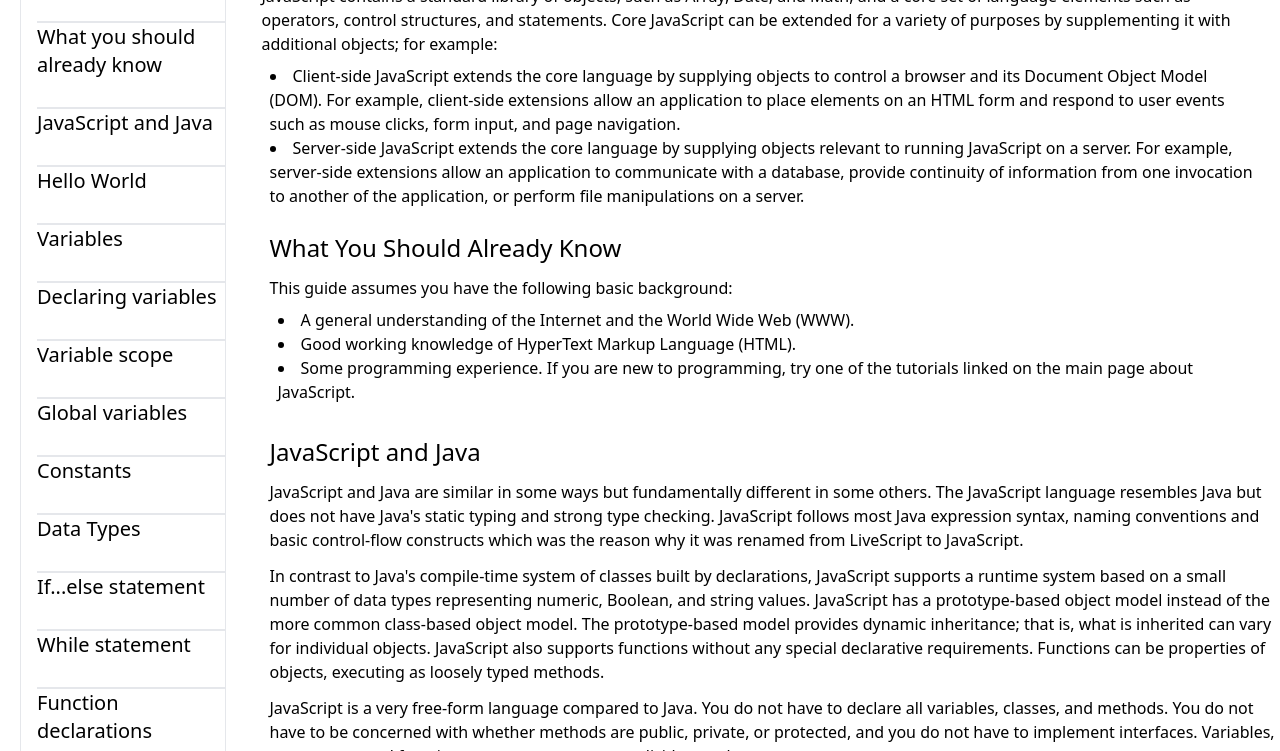
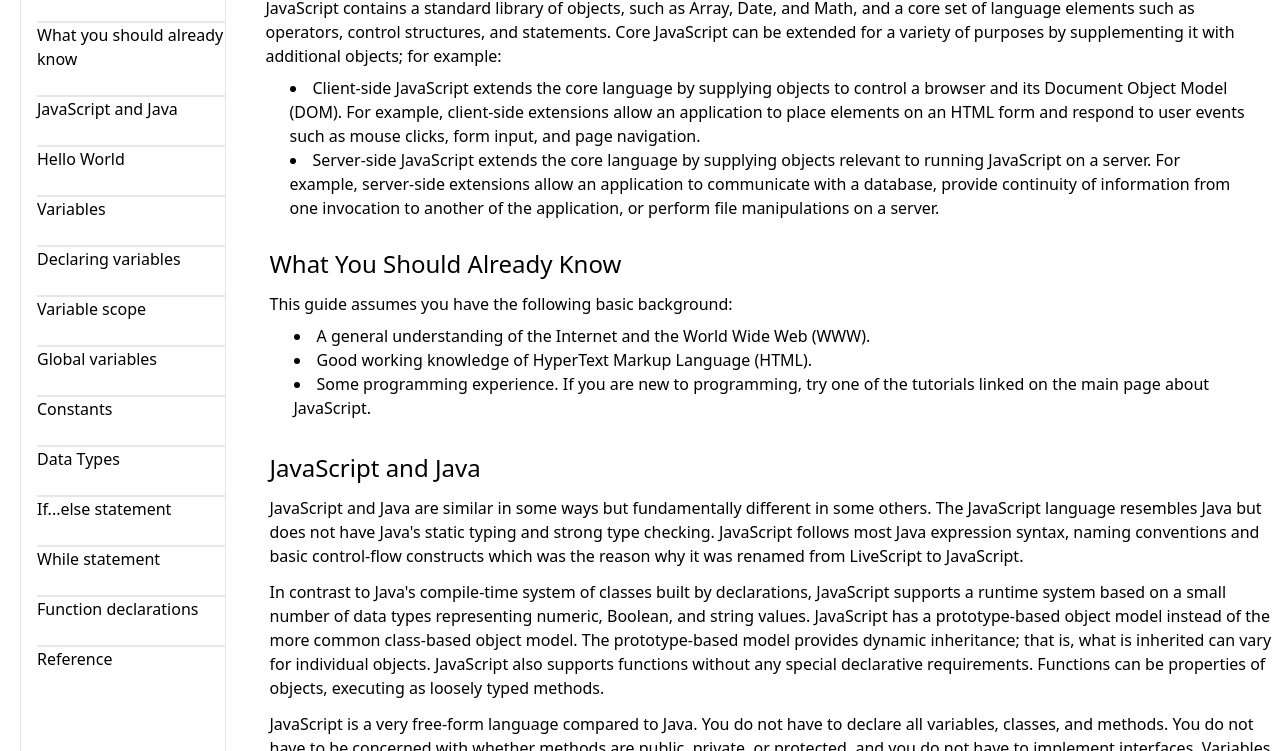
Before and after one commit to torpakwastaken/fcc-technical-documantation-page, a website: page src/index.html in a window 1280 px wide. Shown: the part 140-891 px from the top of the page. Drawn offline with Linux system fonts and the light colour scheme.

Commit message:
Added couple of good schtaff.

```diff
--- a/src/index.html
+++ b/src/index.html
@@ -10,27 +10,27 @@
       <header class="text-2xl pb-5 font-bold divide-gray-400">
         <a href="">JS Documentation</a>
       </header>
-      <ul class="flex flex-col space-y-7 text-xl divide-y-2 text-left">
+      <ul class="flex flex-col space-y-6 text-l divide-y-2 text-left pt-2">
         <!-- Makes Nav Elements seperate from each other -->
-        <li><a href="#">Introduction</a></li>
-        <li><a href="#">What you should already know</a></li>
-        <li><a href="#">JavaScript and Java</a></li>
-        <li><a href="#">Hello World</a></li>
-        <li><a href="#">Variables</a></li>
-        <li><a href="#">Declaring variables</a></li>
-        <li><a href="#">Variable scope</a></li>
-        <li><a href="#">Global variables</a></li>
-        <li><a href="#">Constants</a></li>
-        <li><a href="#">Data Types</a></li>
-        <li><a href="#">If...else statement</a></li>
-        <li><a href="#">While statement</a></li>
-        <li><a href="#">Function declarations</a></li>
-        <li><a href="#">Reference</a></li>
+        <li class="hover:underline"><a href="#">Introduction</a></li>
+        <li class="hover:underline"><a href="#">What you should already know</a></li>
+        <li class="hover:underline"><a href="#">JavaScript and Java</a></li>
+        <li class="hover:underline"><a href="#">Hello World</a></li>
+        <li class="hover:underline"><a href="#">Variables</a></li>
+        <li class="hover:underline"><a href="#">Declaring variables</a></li>
+        <li class="hover:underline"><a href="#">Variable scope</a></li>
+        <li class="hover:underline"><a href="#">Global variables</a></li>
+        <li class="hover:underline"><a href="#">Constants</a></li>
+        <li class="hover:underline"><a href="#">Data Types</a></li>
+        <li class="hover:underline"><a href="#">If...else statement</a></li>
+        <li class="hover:underline"><a href="#">While statement</a></li>
+        <li class="hover:underline"><a href="#">Function declarations</a></li>
+        <li class="hover:underline"><a href="#">Reference</a></li>
       </ul>
     </nav>
     <main class="w-3/3">
-      <section id="introduction" class="p-2 m-2">
-        <header class="text-2xl">Introduction</header>
+      <section id="introduction" class="p-3 m-2">
+        <header class="text-2xl pb-2">Introduction</header>
         <p class="mb-1">
           JavaScript is a cross-platform, object-oriented scripting language. It
           is a small and lightweight language. Inside a host environment (for
@@ -44,7 +44,7 @@
           control structures, and statements. Core JavaScript can be extended
           for a variety of purposes by supplementing it with additional objects;
           for example:
-          <ul class="p-2 list-disc list-inside">
+          <ul class="p-2 list-disc list-inside pl-6">
             <li>
               Client-side JavaScript extends the core language by supplying
               objects to control a browser and its Document Object Model (DOM).
@@ -68,7 +68,7 @@
 
         <header class="text-2xl pl-6">What You Should Already Know</header>
         <p class="mt-3 ml-6">This guide assumes you have the following basic background:
-          <ul class="ml-6 p-2 list-disc list-inside">
+          <ul class="ml-6 p-2 list-disc list-inside pl-6">
             <li>A general understanding of the Internet and the World Wide Web (WWW).</li>
             <li>Good working knowledge of HyperText Markup Language (HTML).</li>
             <li>Some programming experience. If you are new to programming, try one of the tutorials linked on the main page about JavaScript.</li>
```
Also changed, not shown: dist/output.css.
